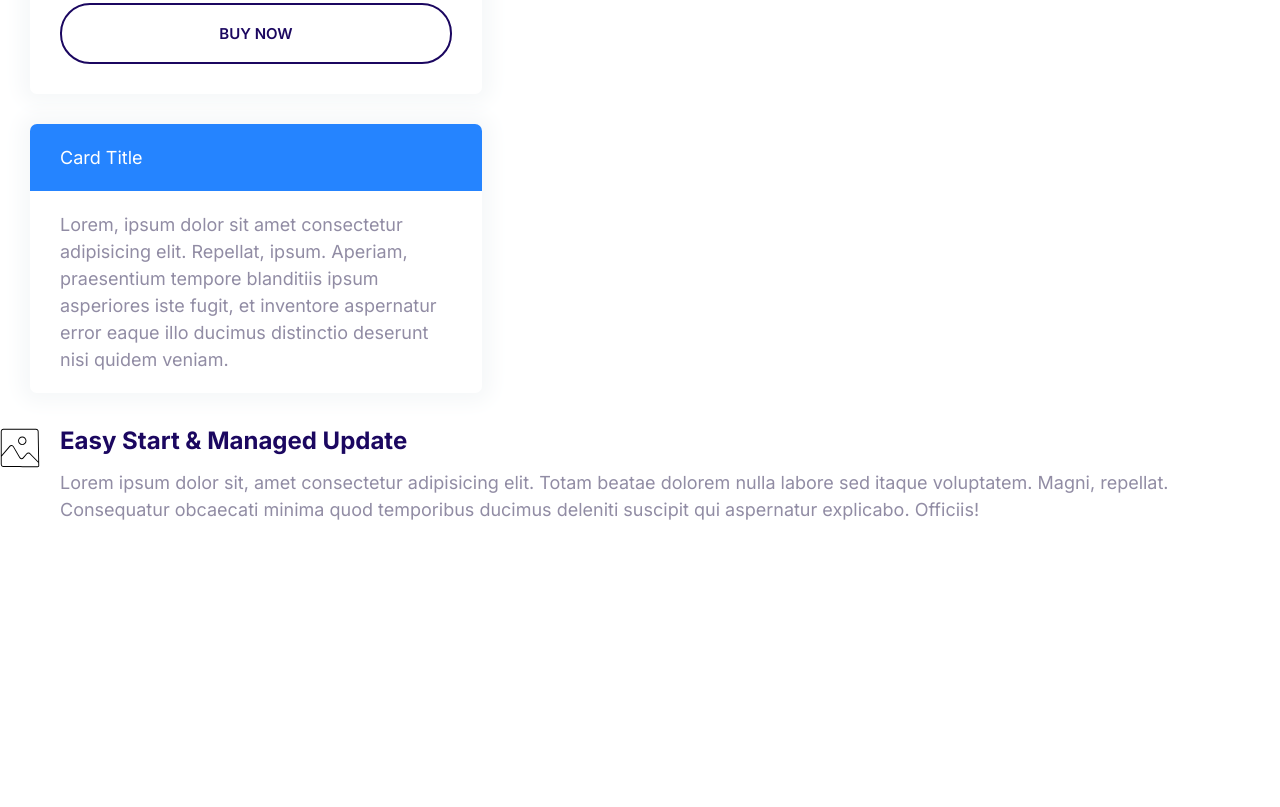
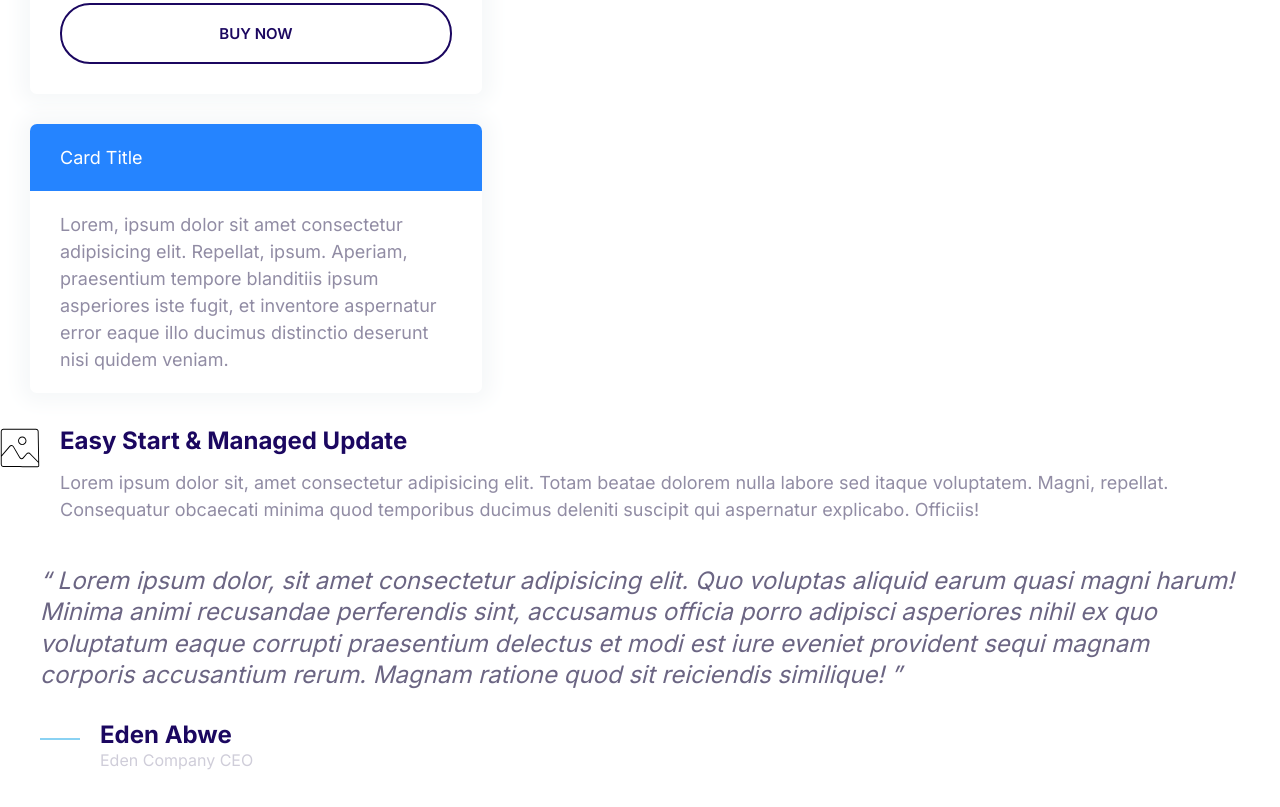
Before and after one commit to webdeveden/edenify, a plain HTML site: page index.html in a window 1280 px wide. Shown: the part 1347-2154 px from the top of the page. Before the commit the page ends 1888 px from the top, so only its background shows below. Drawn offline with nearby package versions, Linux system fonts and the light colour scheme.

Commit message:
defining quote component

```diff
--- a/css/styles.css
+++ b/css/styles.css
@@ -4,6 +4,7 @@
   --color-accent: #ff3400;
   --color-headings: #1b0760;
   --color-body: #918ca4;
+  --color-body-darker: #6b6583;
   --border-color: #ccc;
   --border-radius: 30px;
 }
@@ -386,3 +387,43 @@ a {
 .media__image {
   margin-top: 0.5rem;
 }
+
+/*Quotes */
+
+.quote {
+  font-size: 3rem;
+  font-style: italic;
+  color: var(--color-body-darker);
+  line-height: 1.3;
+}
+
+.quote__text::before {
+  content: open-quote;
+}
+.quote__text::after {
+  content: close-quote;
+}
+.quote__author {
+  margin-top: 5px;
+  font-style: normal;
+  font-size: 3rem;
+  margin-bottom: 0;
+}
+
+.quote-author__company {
+  font-size: 2rem;
+  color: #cfcdd9;
+  font-style: normal;
+}
+
+@media screen and (min-width: 1024px) {
+  .quote {
+    font-size: 2.4rem;
+  }
+  .quote__author {
+    font-size: 2.4rem;
+  }
+  .quote-author__company {
+    font-size: 1.6rem;
+  }
+}
--- a/index.html
+++ b/index.html
@@ -96,5 +96,30 @@
         </p>
       </div>
     </div>
+    <!--To represent a quote use either q (inline) or blockquote(block)-->
+    <blockquote class="quote">
+      <p class="quote__text">
+        Lorem ipsum dolor, sit amet consectetur adipisicing elit. Quo voluptas
+        aliquid earum quasi magni harum! Minima animi recusandae perferendis
+        sint, accusamus officia porro adipisci asperiores nihil ex quo
+        voluptatum eaque corrupti praesentium delectus et modi est iure eveniet
+        provident sequi magnam corporis accusantium rerum. Magnam ratione quod
+        sit reiciendis similique!
+      </p>
+      <footer>
+        <div class="media">
+          <div class="media__image">
+            <svg class="icon icon--primary quote__line">
+              <use xlink:href="../icons/sprite.svg#line"></use>
+            </svg>
+          </div>
+          <div class="media__body">
+            <h3 class="media__title quote__author">Eden Abwe</h3>
+            <p class="media__text quote-author__company">Eden Company CEO</p>
+          </div>
+      </footer>
+    </blockquote>
+
+    </div>
   </body>
 </html>
```
Also changed, not shown: components/quote.html (added, +22 -0 lines).
